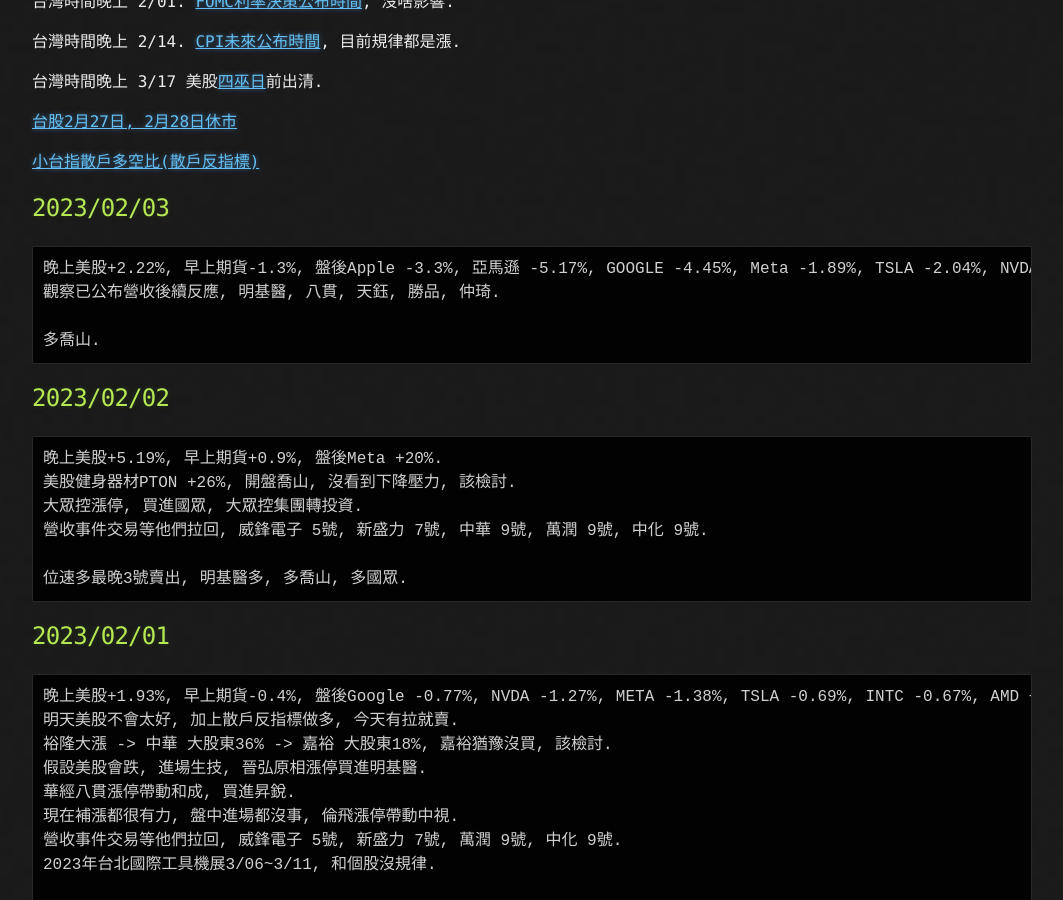
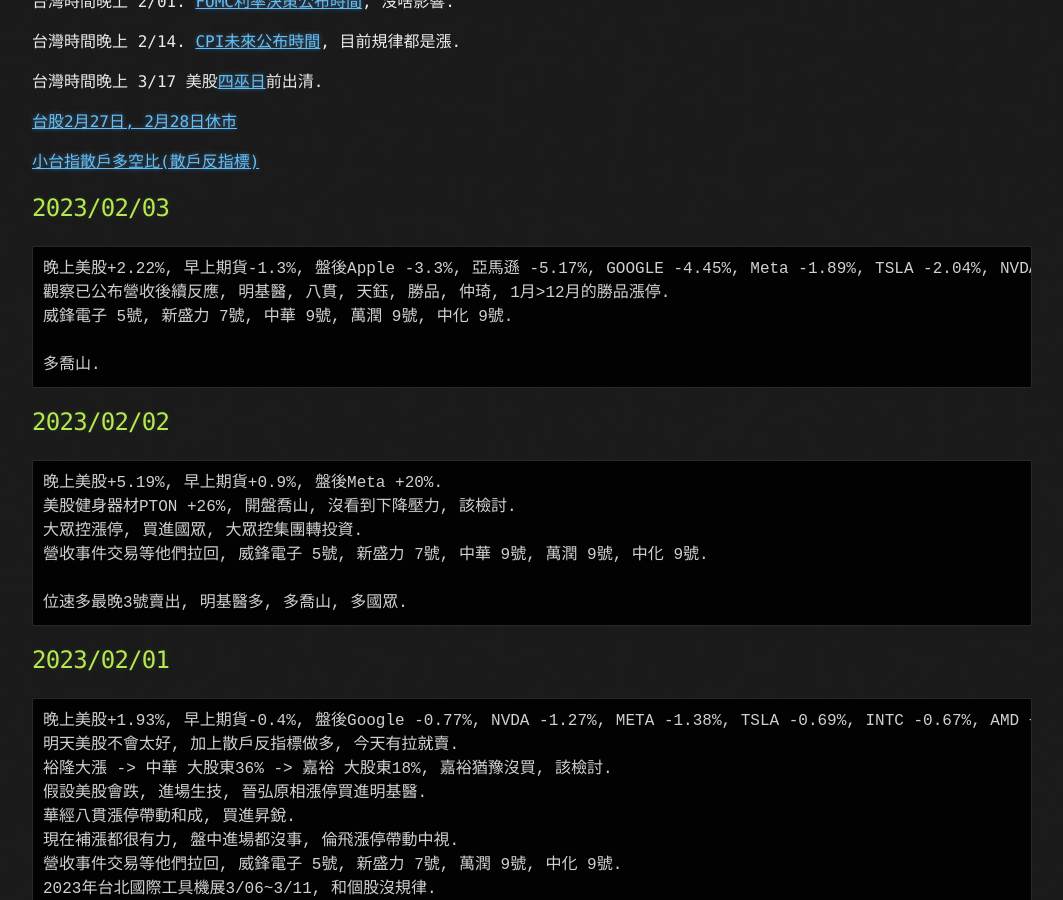
Before and after one commit to lepg5487/Stock_God, a Jekyll site: the page built from index.md, in a window 1280 px wide and 900 px high, scrolled down 428 px. Shown: the whole window, without its empty margins (108-1171 px from the left). Built offline with Jekyll 4.4.1, drawn with Linux system fonts in a browser that asks for light colours; our own code applies the rules of GitHub Pages for plain Markdown files.

Commit message:
Update index.md

````diff
--- a/index.md
+++ b/index.md
@@ -23,7 +23,8 @@
 ## 2023/02/03
 ```
 晚上美股+2.22%, 早上期貨-1.3%, 盤後Apple -3.3%, 亞馬遜 -5.17%, GOOGLE -4.45%, Meta -1.89%, TSLA -2.04%, NVDA -2.11%.
-觀察已公布營收後續反應, 明基醫, 八貫, 天鈺, 勝品, 仲琦.
+觀察已公布營收後續反應, 明基醫, 八貫, 天鈺, 勝品, 仲琦, 1月>12月的勝品漲停.
+威鋒電子 5號, 新盛力 7號, 中華 9號, 萬潤 9號, 中化 9號.
 
 多喬山.
 ```
````
